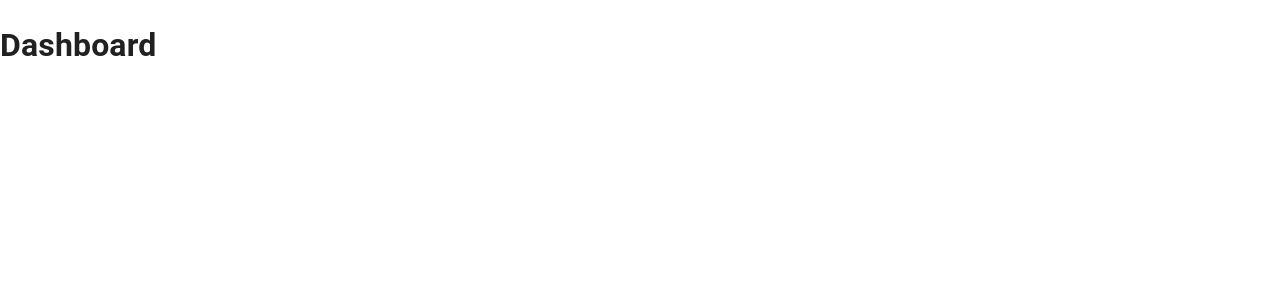
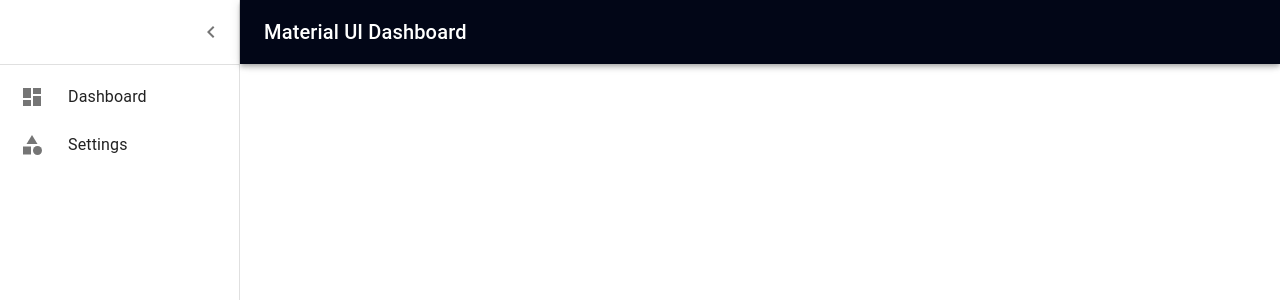
Before and after one commit to Blank-09/stock-site, a React (Vite) app: page /dashboard in a window 1280 px wide. Shown: the top 300 px of the page. Built offline with nearby package versions, Linux system fonts and the light colour scheme.

Commit message:
Dashboard added

```diff
--- a/src/App.jsx
+++ b/src/App.jsx
@@ -5,7 +5,7 @@
 
 // Components
 import ThemeProvider from './components/ThemeProvider.jsx'
-import routes from './routes.jsx'
+import routes from './routes/index.jsx'
 
 // Others
 import { Toaster } from 'sonner'
--- /dev/null
+++ b/src/components/SideBar.jsx
@@ -0,0 +1,190 @@
+import React from 'react'
+
+import { styled, useTheme } from '@mui/material/styles'
+
+// MUI
+import Box from '@mui/material/Box'
+import MuiDrawer from '@mui/material/Drawer'
+import MuiAppBar from '@mui/material/AppBar'
+import Toolbar from '@mui/material/Toolbar'
+import List from '@mui/material/List'
+import CssBaseline from '@mui/material/CssBaseline'
+import Typography from '@mui/material/Typography'
+import Divider from '@mui/material/Divider'
+import IconButton from '@mui/material/IconButton'
+import ListItem from '@mui/material/ListItem'
+import ListItemButton from '@mui/material/ListItemButton'
+import ListItemIcon from '@mui/material/ListItemIcon'
+import ListItemText from '@mui/material/ListItemText'
+
+// MUI Icons
+import MenuIcon from '@mui/icons-material/Menu'
+import ChevronLeftIcon from '@mui/icons-material/ChevronLeft'
+import ChevronRightIcon from '@mui/icons-material/ChevronRight'
+import DashboardIcon from '@mui/icons-material/Dashboard'
+import CategoryIcon from '@mui/icons-material/Category'
+
+// Router
+import { Link } from 'react-router-dom'
+
+//
+const drawerWidth = 240
+
+const listItems = [
+  {
+    to: '/dashboard',
+    icon: DashboardIcon,
+    text: 'Dashboard',
+  },
+  {
+    to: '/dashboard/product',
+    icon: CategoryIcon,
+    text: 'Settings',
+  },
+  // Add more items here as needed
+]
+
+const openedMixin = (theme) => ({
+  width: drawerWidth,
+  transition: theme.transitions.create('width', {
+    easing: theme.transitions.easing.sharp,
+    duration: theme.transitions.duration.enteringScreen,
+  }),
+  overflowX: 'hidden',
+})
+
+const closedMixin = (theme) => ({
+  transition: theme.transitions.create('width', {
+    easing: theme.transitions.easing.sharp,
+    duration: theme.transitions.duration.leavingScreen,
+  }),
+  overflowX: 'hidden',
+  width: `calc(${theme.spacing(7)} + 1px)`,
+  [theme.breakpoints.up('sm')]: {
+    width: `calc(${theme.spacing(8)} + 1px)`,
+  },
+})
+
+const DrawerHeader = styled('div')(({ theme }) => ({
+  display: 'flex',
+  alignItems: 'center',
+  justifyContent: 'flex-end',
+  padding: theme.spacing(0, 1),
+  // necessary for content to be below app bar
+  ...theme.mixins.toolbar,
+}))
+
+const AppBar = styled(MuiAppBar, {
+  shouldForwardProp: (prop) => prop !== 'open',
+})(({ theme, open }) => ({
+  zIndex: theme.zIndex.drawer + 1,
+  transition: theme.transitions.create(['width', 'margin'], {
+    easing: theme.transitions.easing.sharp,
+    duration: theme.transitions.duration.leavingScreen,
+  }),
+  ...(open && {
+    marginLeft: drawerWidth,
+    width: `calc(100% - ${drawerWidth}px)`,
+    transition: theme.transitions.create(['width', 'margin'], {
+      easing: theme.transitions.easing.sharp,
+      duration: theme.transitions.duration.enteringScreen,
+    }),
+  }),
+}))
+
+const Drawer = styled(MuiDrawer, {
+  shouldForwardProp: (prop) => prop !== 'open',
+})(({ theme, open }) => ({
+  width: drawerWidth,
+  flexShrink: 0,
+  whiteSpace: 'nowrap',
+  boxSizing: 'border-box',
+  ...(open && {
+    ...openedMixin(theme),
+    '& .MuiDrawer-paper': openedMixin(theme),
+  }),
+  ...(!open && {
+    ...closedMixin(theme),
+    '& .MuiDrawer-paper': closedMixin(theme),
+  }),
+}))
+
+export default function SideBar() {
+  const theme = useTheme()
+  const [open, setOpen] = React.useState(true)
+
+  const handleDrawerOpen = () => {
+    setOpen(true)
+  }
+
+  const handleDrawerClose = () => {
+    setOpen(false)
+  }
+
+  return (
+    <Box sx={{ display: 'flex' }}>
+      <CssBaseline />
+      <AppBar position="fixed" open={open}>
+        <Toolbar>
+          <IconButton
+            color="inherit"
+            aria-label="open drawer"
+            onClick={handleDrawerOpen}
+            edge="start"
+            sx={{
+              marginRight: 5,
+              ...(open && { display: 'none' }),
+            }}
+          >
+            <MenuIcon />
+          </IconButton>
+          <Typography variant="h6" noWrap component="div">
+            Material UI Dashboard
+          </Typography>
+        </Toolbar>
+      </AppBar>
+      <Drawer variant="permanent" open={open}>
+        <DrawerHeader>
+          <IconButton onClick={handleDrawerClose}>
+            {theme.direction === 'rtl' ? (
+              <ChevronRightIcon />
+            ) : (
+              <ChevronLeftIcon />
+            )}
+          </IconButton>
+        </DrawerHeader>
+        <Divider />
+        <List>
+          {listItems.map((item) => (
+            <ListItem disablePadding sx={{ display: 'block' }} key={item.to}>
+              <ListItemButton
+                LinkComponent={Link}
+                to={item.to}
+                sx={{
+                  minHeight: 48,
+                  justifyContent: open ? 'initial' : 'center',
+                  px: 2.5,
+                }}
+              >
+                <ListItemIcon
+                  sx={{
+                    minWidth: 0,
+                    mr: open ? 3 : 'auto',
+                    justifyContent: 'center',
+                  }}
+                >
+                  <item.icon />
+                </ListItemIcon>
+
+                <ListItemText
+                  primary={item.text}
+                  sx={{ opacity: open ? 1 : 0 }}
+                />
+              </ListItemButton>
+            </ListItem>
+          ))}
+        </List>
+      </Drawer>
+    </Box>
+  )
+}
--- /dev/null
+++ b/src/pages/Dashboard.jsx
@@ -0,0 +1,27 @@
+import React from 'react'
+import Box from '@mui/material/Box'
+import Typography from '@mui/material/Typography'
+
+export default function Dashboard() {
+  return (
+    <Box component="main" sx={{ flexGrow: 1, p: 3, marginTop: '55px' }}>
+      <Typography variant="h4">Welcome to Dashboard</Typography>
+      <Typography paragraph>
+        Consequat mauris nunc congue nisi vitae suscipit. Fringilla est
+        ullamcorper eget nulla facilisi etiam dignissim diam. Pulvinar elementum
+        integer enim neque volutpat ac tincidunt. Ornare suspendisse sed nisi
+        lacus sed viverra tellus. Purus sit amet volutpat consequat mauris.
+        Elementum eu facilisis sed odio morbi. Euismod lacinia at quis risus sed
+        vulputate odio. Morbi tincidunt ornare massa eget egestas purus viverra
+        accumsan in. In hendrerit gravida rutrum quisque non tellus orci ac.
+        Pellentesque nec nam aliquam sem et tortor. Habitant morbi tristique
+        senectus et. Adipiscing elit duis tristique sollicitudin nibh sit.
+        Ornare aenean euismod elementum nisi quis eleifend. Commodo viverra
+        maecenas accumsan lacus vel facilisis. Nulla posuere sollicitudin
+        aliquam ultrices sagittis orci a.
+      </Typography>
+
+      <Box sx={{ height: '100vh' }}></Box>
+    </Box>
+  )
+}
--- /dev/null
+++ b/src/routes/dashboard.jsx
@@ -0,0 +1,21 @@
+import React from 'react'
+
+// MUI
+import Box from '@mui/material/Box'
+
+// Components
+import SideBar from '../components/SideBar'
+
+// Others
+import { Outlet } from 'react-router-dom'
+
+const DashboardRoute = () => {
+  return (
+    <Box sx={{ display: 'flex' }}>
+      <SideBar />
+      <Outlet />
+    </Box>
+  )
+}
+
+export default DashboardRoute
--- a/src/routes.jsx
+++ b/src/routes/index.jsx
@@ -1,11 +1,12 @@
 import React, { Suspense } from 'react'
 import { Outlet, createBrowserRouter } from 'react-router-dom'
+import DashboardRoute from './dashboard'
 
 // MUI
 import Box from '@mui/material/Box'
 
 // Components
-import Loading from './components/Loading'
+import Loading from '../components/Loading'
 
 //
 const routes = createBrowserRouter([
@@ -21,15 +22,15 @@
     children: [
       {
         path: '/',
-        Component: React.lazy(() => import('./pages/Home')),
+        Component: React.lazy(() => import('../pages/Home')),
       },
       {
         path: '/register',
-        Component: React.lazy(() => import('./pages/Register')),
+        Component: React.lazy(() => import('../pages/Register')),
       },
       {
         path: '/login',
-        Component: React.lazy(() => import('./pages/Login')),
+        Component: React.lazy(() => import('../pages/Login')),
       },
       {
         path: '/logout',
@@ -39,7 +40,13 @@
   },
   {
     path: '/dashboard',
-    element: <h1>Dashboard</h1>,
+    element: <DashboardRoute />,
+    children: [
+      {
+        path: '.',
+        Component: React.lazy(() => import('../pages/Dashboard')),
+      },
+    ],
   },
 ])
 
```
Also changed, not shown: src/pages/Settings.jsx (added, +19 -0 lines).
